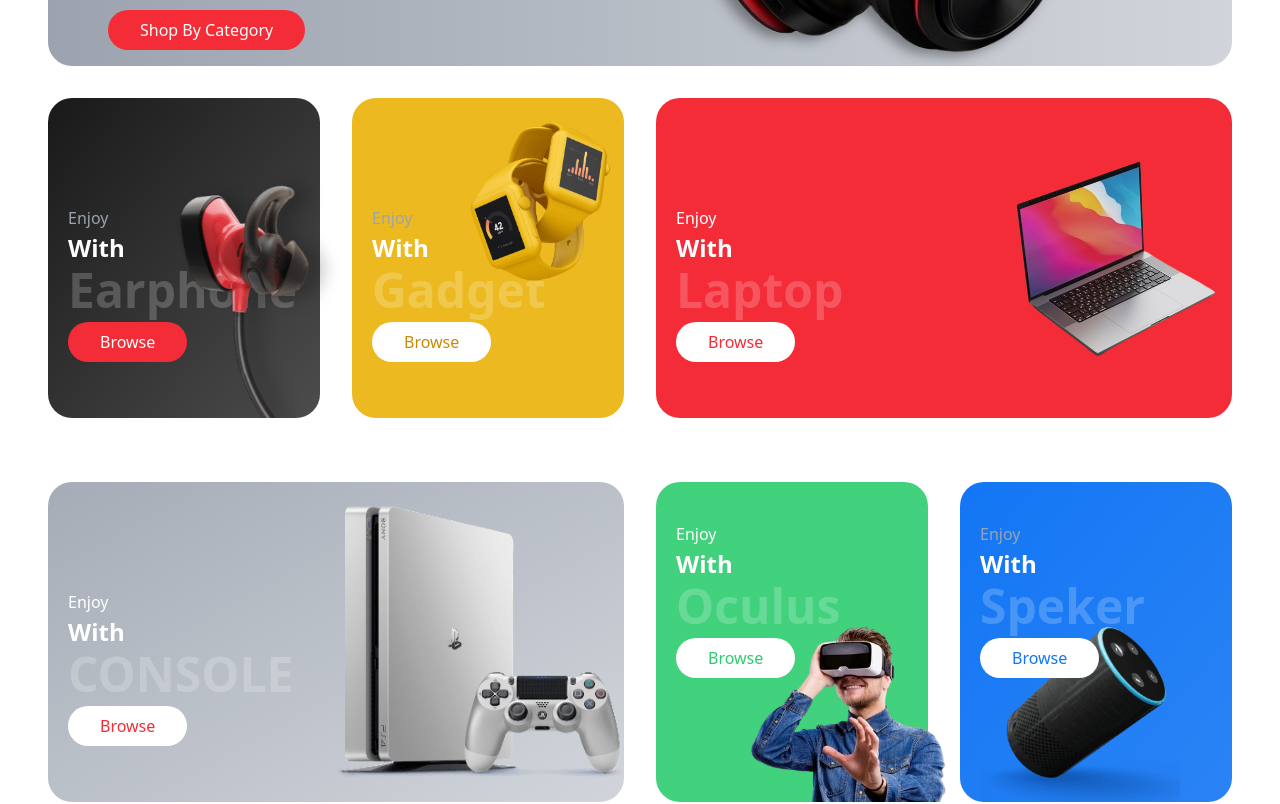
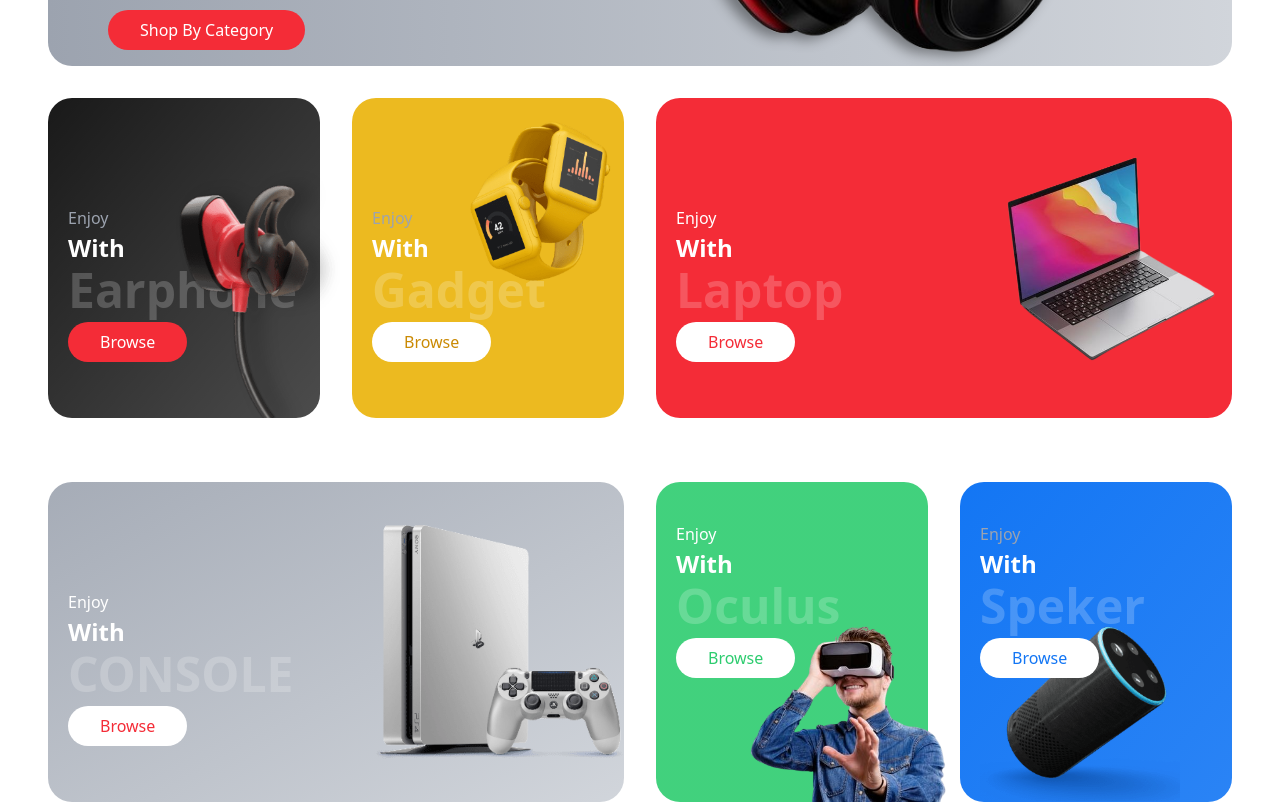
Before and after one commit to bari199/Responsive-Ecommerce-Website-using-ReactJS-and-Tailwind-CSS, a React (Vite) app in the folder frontend/: page / in a window 1280 px wide. Shown: the part 460-1264 px from the top of the page. Built offline with nearby package versions, Linux system fonts and the light colour scheme.

Commit message:
Added files

```diff
--- a/frontend/src/Componets/Category/Category.jsx
+++ b/frontend/src/Componets/Category/Category.jsx
@@ -68,7 +68,12 @@
             <img
               src={Image3}
               alt=""
-              className="w-[240px] absolute top-1/2 -translate-y-1/2 -right-0"
+              className="w-[200px]
+                sm:w-[190px]
+                md:w-[240px]
+                lg:w-[250px]
+                absolute top-1/2 -translate-y-1/2 right-0
+                transition-all duration-300"
             />
           </div>
         </div>
--- a/frontend/src/Componets/Category/Category2.jsx
+++ b/frontend/src/Componets/Category/Category2.jsx
@@ -28,7 +28,12 @@
             <img
               src={Image1}
               alt=""
-              className="w-[290px]  absolute top-1/2 -translate-y-1/2 -right-0"
+              className=" w-[120px]
+                sm:w-[180px]
+                md:w-[220px]
+                lg:w-[250px]
+                absolute top-1/2 -translate-y-1/2 right-0
+                transition-all duration-300"
             />
           </div>
 
```
